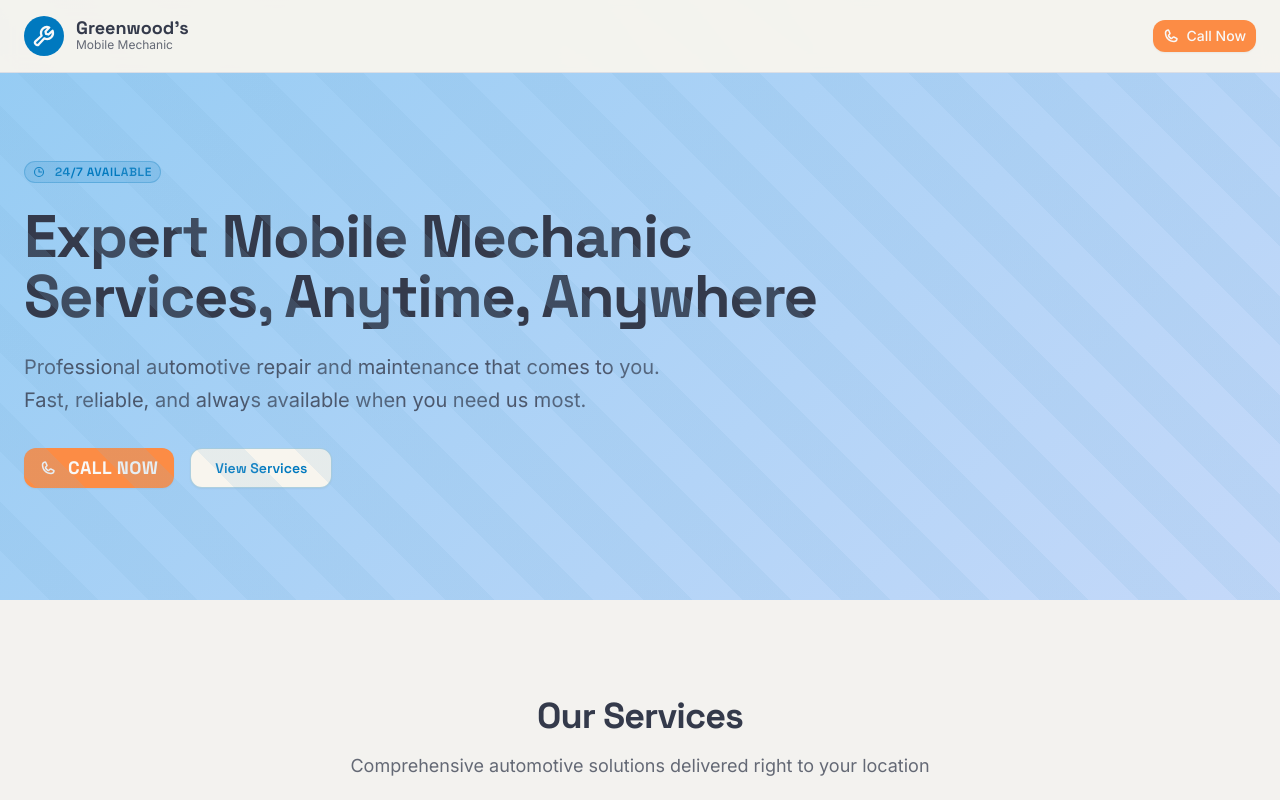
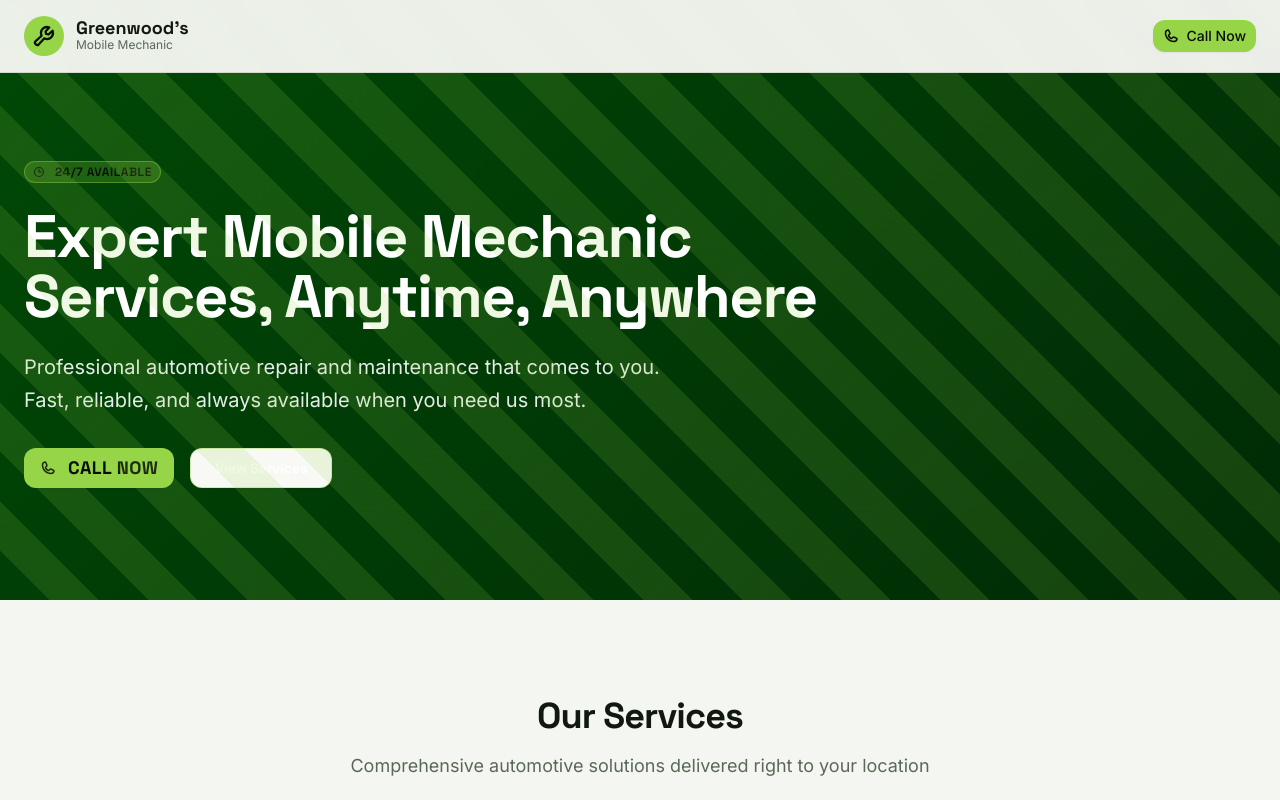
Before and after one commit to kaijuthreat/greenwoods-mobile-me, a React (Vite) app: page / in a window 1280 px wide. Shown: the top 800 px of the page. Built offline with nearby package versions, Linux system fonts and the light colour scheme.

Commit message:
Generated by Spark: can we make the colors match the logo

```diff
--- a/src/App.tsx
+++ b/src/App.tsx
@@ -151,8 +151,8 @@
       <header className="fixed top-0 left-0 right-0 z-50 bg-background/95 backdrop-blur-sm border-b border-border">
         <div className="max-w-7xl mx-auto px-6 py-4 flex items-center justify-between">
           <div className="flex items-center gap-3">
-            <div className="w-10 h-10 rounded-full bg-primary flex items-center justify-center">
-              <Wrench className="text-primary-foreground" size={24} weight="bold" />
+            <div className="w-10 h-10 rounded-full bg-accent flex items-center justify-center">
+              <Wrench className="text-accent-foreground" size={24} weight="bold" />
             </div>
             <div>
               <h1 className="font-[family-name:var(--font-space)] font-bold text-lg leading-none">Greenwood's</h1>
@@ -174,14 +174,14 @@
             transition={{ duration: 0.6 }}
             className="max-w-4xl"
           >
-            <Badge className="mb-6 bg-primary/15 text-primary border-primary/30 hover:bg-primary/20 font-[family-name:var(--font-space)] font-semibold uppercase tracking-wider">
+            <Badge className="mb-6 bg-accent/20 text-accent-foreground border-accent/40 hover:bg-accent/25 font-[family-name:var(--font-space)] font-semibold uppercase tracking-wider">
               <Clock weight="bold" size={16} className="mr-1.5" />
               24/7 Available
             </Badge>
-            <h1 className="font-[family-name:var(--font-space)] font-bold text-4xl md:text-5xl lg:text-6xl text-foreground leading-none tracking-tight mb-6">
+            <h1 className="font-[family-name:var(--font-space)] font-bold text-4xl md:text-5xl lg:text-6xl text-white leading-none tracking-tight mb-6">
               Expert Mobile Mechanic Services, Anytime, Anywhere
             </h1>
-            <p className="text-lg md:text-xl text-foreground/80 leading-relaxed mb-8 max-w-2xl">
+            <p className="text-lg md:text-xl text-white/90 leading-relaxed mb-8 max-w-2xl">
               Professional automotive repair and maintenance that comes to you. Fast, reliable, and always available when you need us most.
             </p>
             <div className="flex flex-col sm:flex-row gap-4">
@@ -192,7 +192,7 @@
               <Button
                 size="lg"
                 variant="outline"
-                className="border-primary/30 text-primary hover:bg-primary/10 font-[family-name:var(--font-space)] font-semibold"
+                className="border-accent/40 text-white hover:bg-accent/20 font-[family-name:var(--font-space)] font-semibold"
                 onClick={() => document.getElementById('services')?.scrollIntoView({ behavior: 'smooth' })}
               >
                 View Services
@@ -561,7 +561,7 @@
         <div className="max-w-7xl mx-auto text-center">
           <div className="flex items-center justify-center gap-3 mb-4">
             <div className="w-10 h-10 rounded-full bg-accent flex items-center justify-center">
-              <Wrench className="text-white" size={24} weight="bold" />
+              <Wrench className="text-accent-foreground" size={24} weight="bold" />
             </div>
             <div className="text-left">
               <h3 className="font-[family-name:var(--font-space)] font-bold text-lg leading-none">Greenwood's</h3>
--- a/src/index.css
+++ b/src/index.css
@@ -12,33 +12,33 @@
 }
 
 :root {
-  --background: oklch(0.97 0.01 90);
-  --foreground: oklch(0.35 0.03 270);
+  --background: oklch(0.98 0.005 120);
+  --foreground: oklch(0.20 0.02 140);
 
   --card: oklch(1 0 0);
-  --card-foreground: oklch(0.35 0.03 270);
+  --card-foreground: oklch(0.20 0.02 140);
 
   --popover: oklch(1 0 0);
-  --popover-foreground: oklch(0.35 0.03 270);
+  --popover-foreground: oklch(0.20 0.02 140);
 
-  --primary: oklch(0.55 0.15 240);
+  --primary: oklch(0.35 0.12 145);
   --primary-foreground: oklch(0.98 0 0);
 
-  --secondary: oklch(0.88 0.03 260);
-  --secondary-foreground: oklch(0.35 0.03 270);
+  --secondary: oklch(0.90 0.03 130);
+  --secondary-foreground: oklch(0.20 0.02 140);
 
-  --muted: oklch(0.94 0.01 270);
-  --muted-foreground: oklch(0.52 0.02 270);
+  --muted: oklch(0.95 0.01 130);
+  --muted-foreground: oklch(0.50 0.03 140);
 
-  --accent: oklch(0.75 0.16 50);
-  --accent-foreground: oklch(0.98 0 0);
+  --accent: oklch(0.80 0.18 130);
+  --accent-foreground: oklch(0.15 0.02 140);
 
-  --destructive: oklch(0.577 0.245 27.325);
+  --destructive: oklch(0.55 0.22 25);
   --destructive-foreground: oklch(0.98 0 0);
 
-  --border: oklch(0.90 0.01 270);
-  --input: oklch(0.90 0.01 270);
-  --ring: oklch(0.55 0.15 240);
+  --border: oklch(0.88 0.02 130);
+  --input: oklch(0.88 0.02 130);
+  --ring: oklch(0.80 0.18 130);
 
   --radius: 0.75rem;
 }
@@ -76,7 +76,7 @@
 }
 
 .hero-gradient {
-  background: linear-gradient(135deg, oklch(0.82 0.08 240) 0%, oklch(0.88 0.05 260) 100%);
+  background: linear-gradient(135deg, oklch(0.35 0.12 145) 0%, oklch(0.25 0.08 145) 100%);
   position: relative;
 }
 
@@ -88,8 +88,8 @@
     45deg,
     transparent,
     transparent 35px,
-    oklch(0.75 0.08 240 / 0.15) 35px,
-    oklch(0.75 0.08 240 / 0.15) 70px
+    oklch(0.80 0.18 130 / 0.15) 35px,
+    oklch(0.80 0.18 130 / 0.15) 70px
   );
   pointer-events: none;
 }
```
Also changed, not shown: 1 other file (tests, documents, lock files or other folders).
